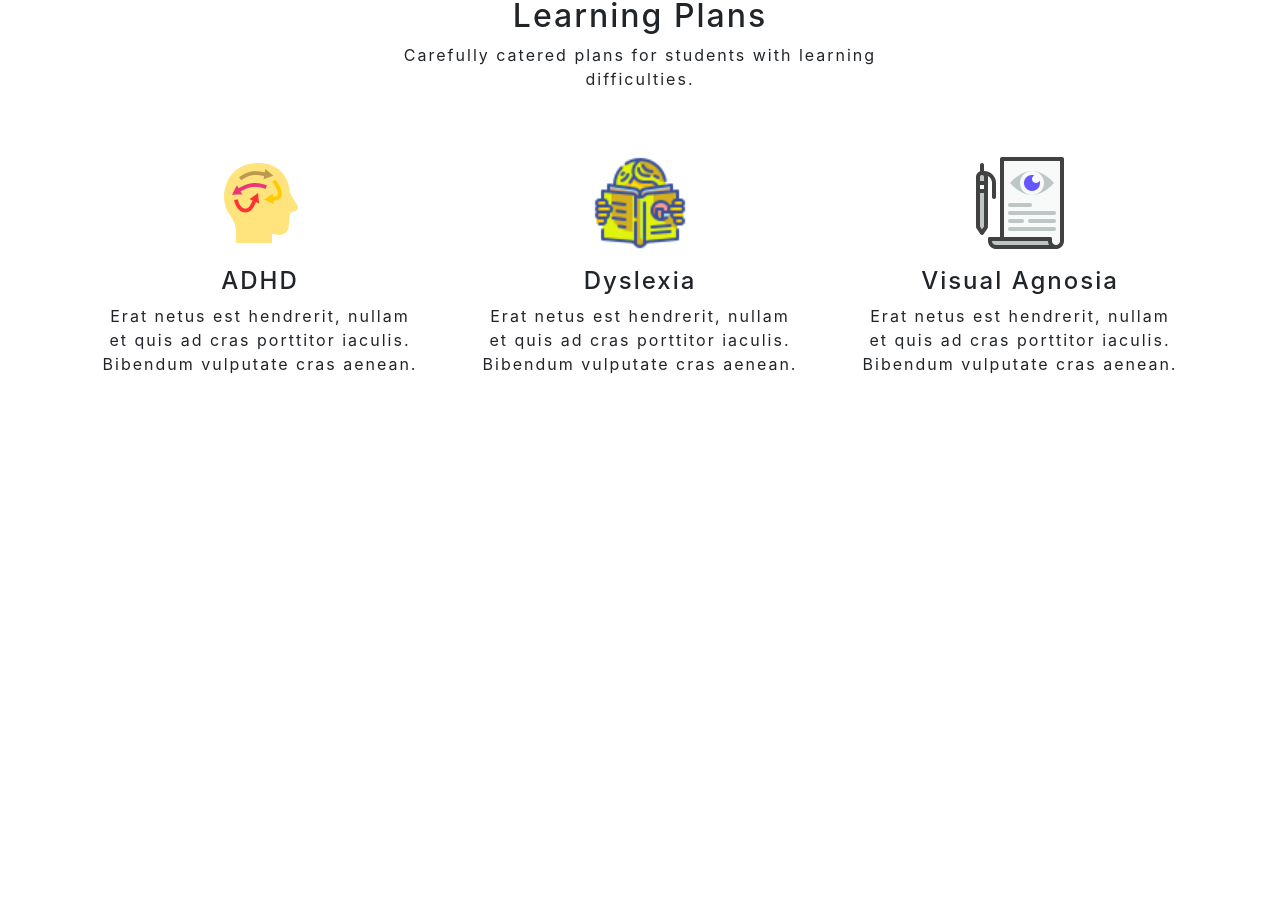
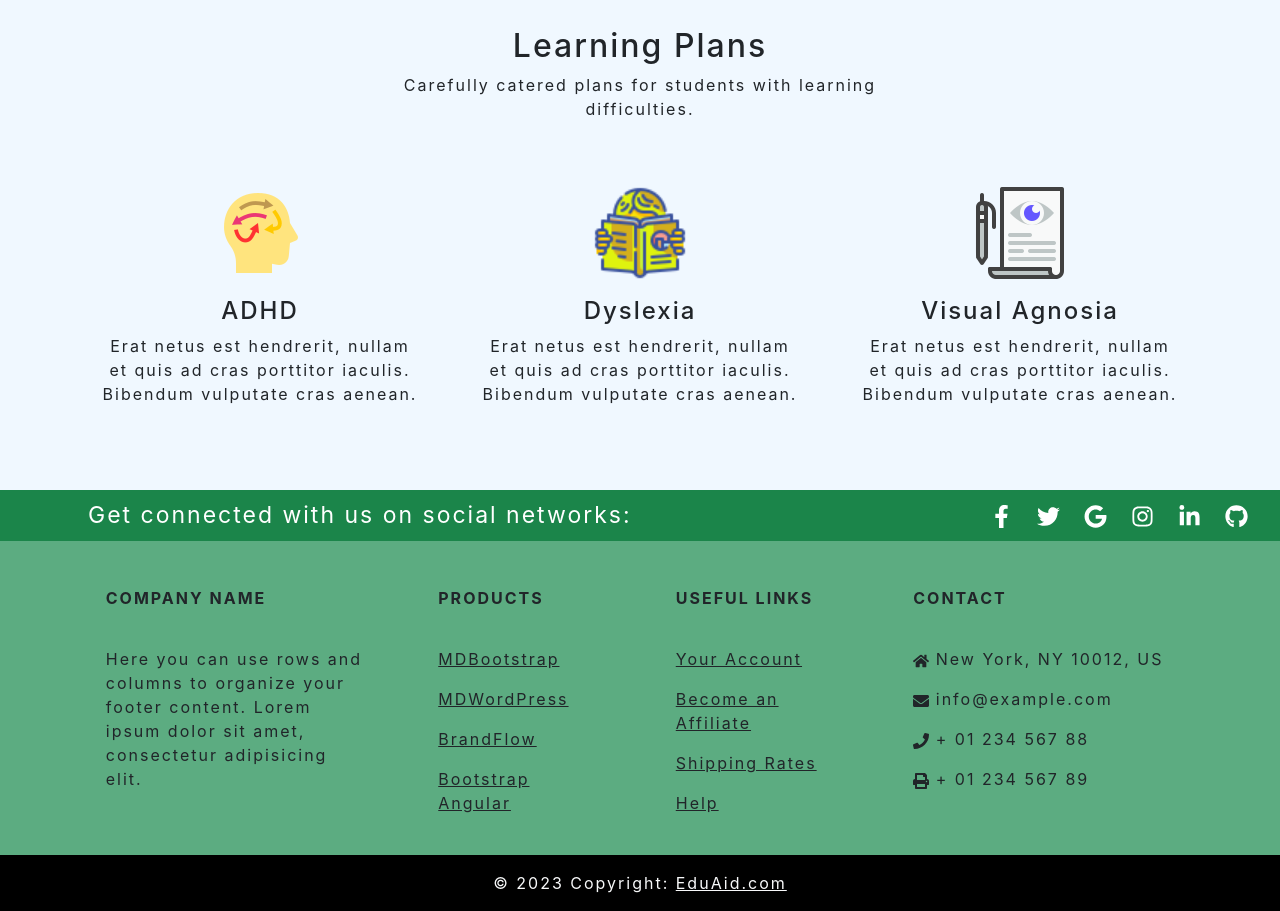
Before and after one commit to uzair-7886/Edu-Aid, a React (Create React App) app in the folder frontend/: page / in a window 1280 px wide. Shown: the part 679-1590 px from the top of the page. Before the commit the page ends 1119 px from the top, so only its background shows below. Built offline with nearby package versions, Linux system fonts and the light colour scheme; the HTML template or start-up script is replaced by a standard one; a web font is replaced by a local one.

Commit message:
Update homefeatures.jsx

```diff
--- a/frontend/src/components/home/homefeatures.jsx
+++ b/frontend/src/components/home/homefeatures.jsx
@@ -1,14 +1,22 @@
+import React,{useEffect} from 'react';
 import adhd from "./adhd.png";
 import dyslexia from "./dyslexia.png";
 import visual from "./visual.png";
+import AOS from 'aos';
+import 'aos/dist/aos.css';
 
+import { FaFacebookF ,FaGithub,FaGoogle,FaInstagram,FaLinkedinIn,FaTwitter,FaHome, FaEnvelope, FaPhone, FaPrint} from "react-icons/fa";
 export default function HomeFeatures() {
+  useEffect(()=> {
+    AOS.init({duration : 1300});
+  }, [])
   return (
-    <div className="container py-4 py-xl-5">
+    <div id="tutorial" style={{paddingTop:"30px", backgroundColor:"aliceblue"}}>
+     <div className="container py-4 py-xl-5">
       <div className="row mb-5">
         <div className="col-md-8 col-xl-6 text-center mx-auto">
-          <h2>Learning Plans</h2>
-          <p>
+          <h2 data-aos='zoom-out'>Learning Plans</h2>
+          <p data-aos='zoom-out-up'>
             Carefully catered plans for students with learning difficulties.
           </p>
         </div>
@@ -17,11 +25,11 @@ export default function HomeFeatures() {
         <div className="col">
           <div className="text-center d-flex flex-column align-items-center align-items-xl-center">
             <div className="bs-icon-lg bs-icon-rounded bs-icon-primary d-flex flex-shrink-0 justify-content-center align-items-center d-inline-block mb-3 bs-icon">
-              <img src={adhd} alt="" />
+              <img src={adhd} alt="" data-aos='zoom-out-right'/>
             </div>
             <div className="px-3">
-              <h4>ADHD</h4>
-              <p>
+              <h4 data-aos='zoom-in-right'>ADHD</h4>
+              <p data-aos='zoom-out-right'>
                 Erat netus est hendrerit, nullam et quis ad cras porttitor
                 iaculis. Bibendum vulputate cras aenean.
               </p>
@@ -35,11 +43,12 @@ export default function HomeFeatures() {
                 style={{ width: "96px", height: "96px" }}
                 src={dyslexia}
                 alt=""
+                data-aos='zoom-out'
               />
             </div>
             <div className="px-3">
-              <h4>Dyslexia</h4>
-              <p>
+              <h4 data-aos='zoom-in'>Dyslexia</h4>
+              <p data-aos='zoom-out-up'>
                 Erat netus est hendrerit, nullam et quis ad cras porttitor
                 iaculis. Bibendum vulputate cras aenean.
               </p>
@@ -49,11 +58,11 @@ export default function HomeFeatures() {
         <div className="col">
           <div className="text-center d-flex flex-column align-items-center align-items-xl-center">
             <div className="bs-icon-lg bs-icon-rounded bs-icon-primary d-flex flex-shrink-0 justify-content-center align-items-center d-inline-block mb-3 bs-icon">
-              <img src={visual} alt="" />
+              <img src={visual} alt="" data-aos='zoom-out-left'/>
             </div>
             <div className="px-3">
-              <h4>Visual Agnosia</h4>
-              <p>
+              <h4 data-aos='zoom-in-left'>Visual Agnosia</h4>
+              <p data-aos='zoom-out-left'>
                 Erat netus est hendrerit, nullam et quis ad cras porttitor
                 iaculis. Bibendum vulputate cras aenean.
               </p>
@@ -61,6 +70,128 @@ export default function HomeFeatures() {
           </div>
         </div>
       </div>
+     </div>
+
+     <div style={{marginTop:"20px"}}>
+      <footer
+          className="text-center text-lg-start text-dark"
+          style={{backgroundColor:"#5cac81"}}
+          >
+      <section
+             className="d-flex justify-content-between p-2 text-white"
+             style={{backgroundColor:"#1b854a" ,fontSize:"23px"}}
+             >
+      <div className="me-5">
+        <div style={{marginLeft:"80px"}}>Get connected with us on social networks:</div>
+      </div>
+
+      <div>
+        <a href="" className="text-white me-4">
+          <FaFacebookF/>
+        </a>
+        <a href="" className="text-white me-4">
+          <FaTwitter/>
+        </a>
+        <a href="" className="text-white me-4">
+          <FaGoogle/>
+        </a>
+        <a href="" className="text-white me-4">
+          <FaInstagram/>
+        </a>
+        <a href="" className="text-white me-4">
+          <FaLinkedinIn/>
+        </a>
+        <a href="" class="text-white me-4">
+          <FaGithub/>
+        </a>
+      </div>
+    </section>
+    <section className="">
+      <div className="container text-center text-md-start mt-5">
+        <div className="row mt-3">
+          <div className="col-md-3 col-lg-4 col-xl-3 mx-auto mb-4">
+            <h6 className="text-uppercase fw-bold">Company name</h6>
+            <hr
+                className="mb-4 mt-0 d-inline-block mx-auto"
+                style={{backgroundColor:"#7c4dff"}}
+                // "width: 60px; background-color: #7c4dff; height: 2px"
+                />
+            <p>
+              Here you can use rows and columns to organize your footer
+              content. Lorem ipsum dolor sit amet, consectetur adipisicing
+              elit.
+            </p>
+          </div>
+
+          <div className="col-md-2 col-lg-2 col-xl-2 mx-auto mb-4">
+            <h6 className="text-uppercase fw-bold">Products</h6>
+            <hr
+                className="mb-4 mt-0 d-inline-block mx-auto"
+                style={{backgroundColor:"#7c4dff"}}
+                // "width: 60px; background-color: #7c4dff; height: 2px"
+                />
+            <p>
+              <a href="#!" className="text-dark">MDBootstrap</a>
+            </p>
+            <p>
+              <a href="#!" className="text-dark">MDWordPress</a>
+            </p>
+            <p>
+              <a href="#!" className="text-dark">BrandFlow</a>
+            </p>
+            <p>
+              <a href="#!" className="text-dark">Bootstrap Angular</a>
+            </p>
+          </div>
+
+          <div className="col-md-3 col-lg-2 col-xl-2 mx-auto mb-4">
+            <h6 className="text-uppercase fw-bold">Useful links</h6>
+            <hr
+                className="mb-4 mt-0 d-inline-block mx-auto"
+                style={{backgroundColor:"#7c4dff"}}
+                // "width: 60px; background-color: #7c4dff; height: 2px"
+                />
+            <p>
+              <a href="#!" className="text-dark">Your Account</a>
+            </p>
+            <p>
+              <a href="#!" className="text-dark">Become an Affiliate</a>
+            </p>
+            <p>
+              <a href="#!" className="text-dark">Shipping Rates</a>
+            </p>
+            <p>
+              <a href="#!" className="text-dark">Help</a>
+            </p>
+          </div>
+
+          <div className="col-md-4 col-lg-3 col-xl-3 mx-auto mb-md-0 mb-4">
+            <h6 className="text-uppercase fw-bold">Contact</h6>
+            <hr
+                className="mb-4 mt-0 d-inline-block mx-auto"
+                style={{backgroundColor:"#7c4dff"}}
+                // "width: 60px; background-color: #7c4dff; height: 2px"
+                />
+            <p><FaHome/> New York, NY 10012, US</p>
+            <p><FaEnvelope/> info@example.com</p>
+            <p><FaPhone/> + 01 234 567 88</p>
+            <p><FaPrint/> + 01 234 567 89</p>
+          </div>
+
+        </div>
+      </div>
+    </section>
+    <div
+         className="text-center text-light p-3"
+         style={{backgroundColor: "black"}}
+         >
+      © 2023 Copyright:&nbsp;
+      <a className="text-light" href="http://localhost:3000"
+         >EduAid.com</a
+        >
+    </div>
+  </footer>
+  </div>
     </div>
   );
 }
```
